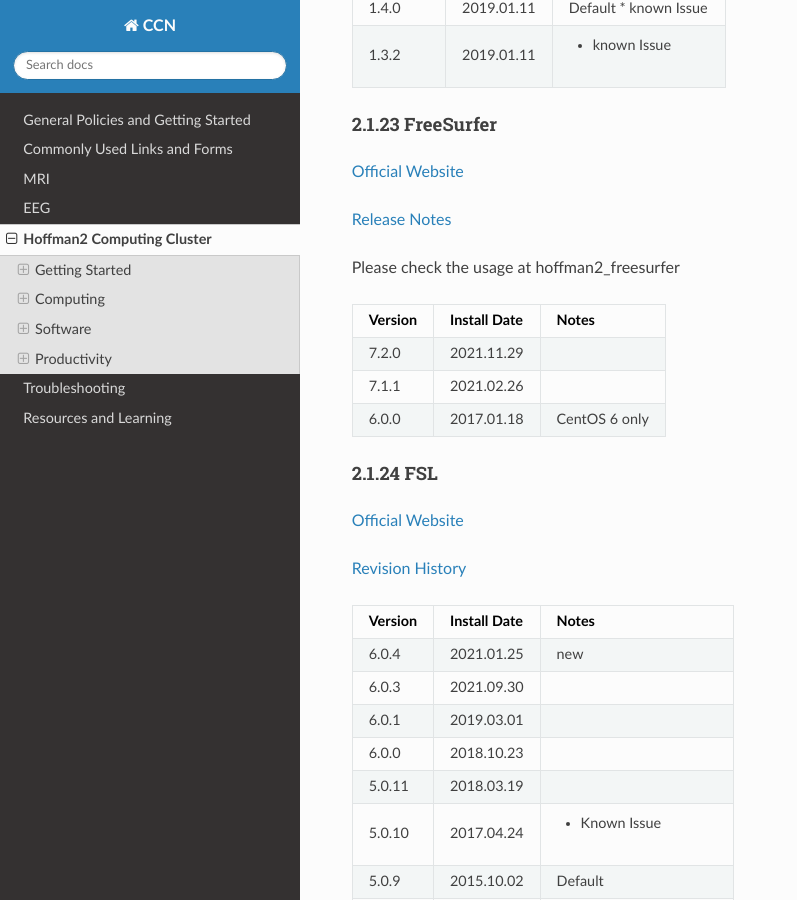
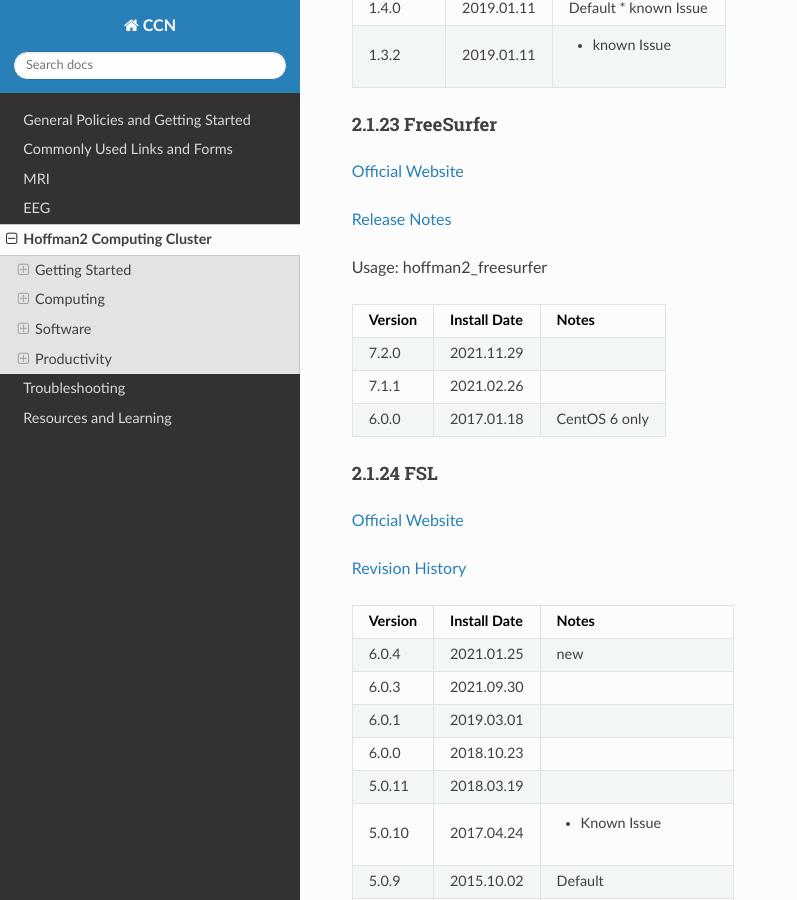
Before and after one commit to CCN-Support/CCN_Wiki, a Sphinx documentation site: the page built from docs/source/hoffman.rst, in a window 1280 px wide and 900 px high, scrolled down 20389 px. Shown: the whole window, without its empty margins (0-797 px from the left). Built offline with Sphinx 7.4.7 and the Read the Docs theme 3.1.0, drawn with Linux system fonts in a browser that asks for light colours.

Commit message:
Update hoffman.rst

```diff
--- a/docs/source/hoffman.rst
+++ b/docs/source/hoffman.rst
@@ -1025,7 +1025,7 @@
 
 `Release Notes <http://freesurfer.net/fswiki/ReleaseNotes>`_
 
-Please check the usage at :ref:`hoffman2_freesurfer`
+Usage: :ref:`hoffman2_freesurfer`
 
 .. list-table::
    :header-rows: 1
```
